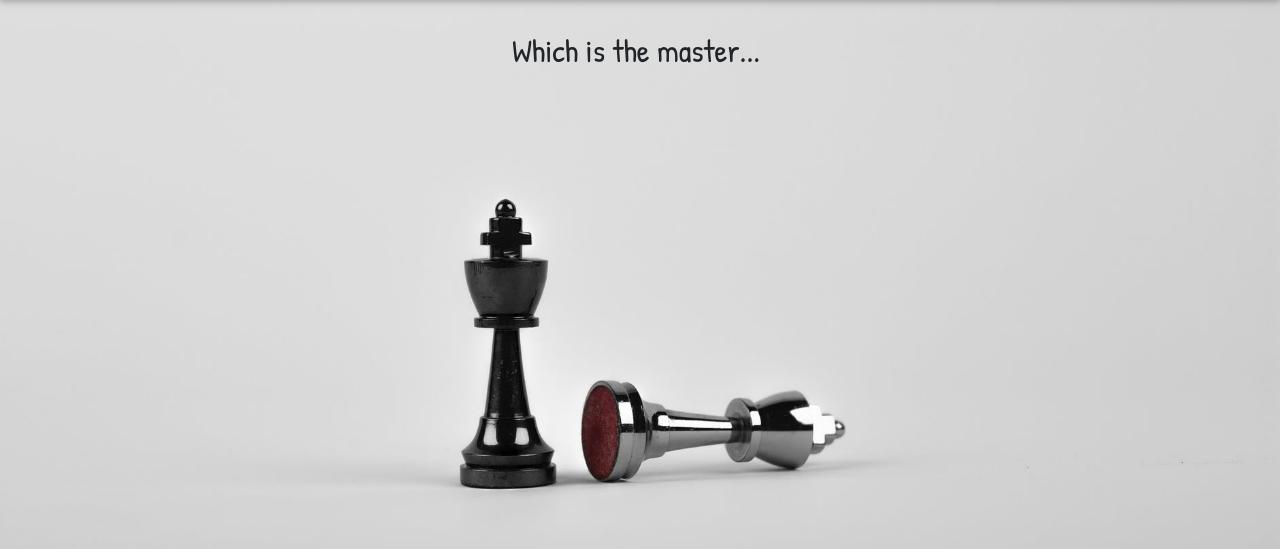
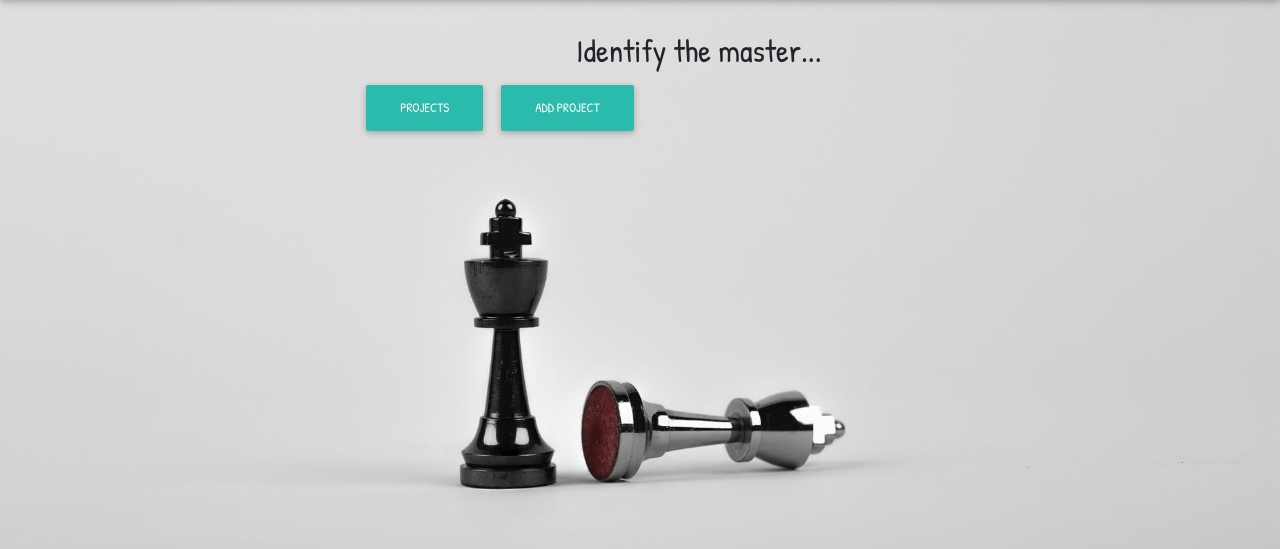
Before and after one commit to AisaJ/project_reviews, a Django app: page / in a window 1280 px wide. Shown: the part 96-645 px from the top of the page. Run offline with Django 3.2, Linux system fonts and the light colour scheme; some libraries are stand-ins or nearby versions.

Commit message:
Added buttons that liink to projects and adding of new project.

```diff
--- a/pro_jects/templates/home.html
+++ b/pro_jects/templates/home.html
@@ -12,7 +12,19 @@
   <body>
     <div class="container-fluid">
       <div class="row text-center" id="header">
-        <h2 style="margin-left: 40%; margin-top: 1em;">Which is the master...</h2>
+        <div class="col-md-3"></div>
+        <div class="col-md-6">
+          <div class="row">
+            <h2 style="margin-left: 40%; margin-top: 1em;">Identify the master...</h2>
+          </div>
+          <div class="row">
+            <ul class="proj-btns">
+              <li><a><button class="btn btn-default">Projects</button></a></li>
+              <li><a><button class="btn btn-default">Add Project</button></a></li>
+            </ul>
+          </div>
+        </div>
+        <div class="col-md-3"></div>
       </div>
       <div class="row">
 
--- a/static/css/styles.css
+++ b/static/css/styles.css
@@ -39,3 +39,6 @@ form input{
 .auth{
   margin-top: 3%;
 }
+.proj-btns li{
+  display: inline-block;
+}
```
Also changed, not shown: pro_jects/templates/new-profile.html (added), pro_jects/templates/profile.html (added), pro_jects/templates/project-add.html (added).
